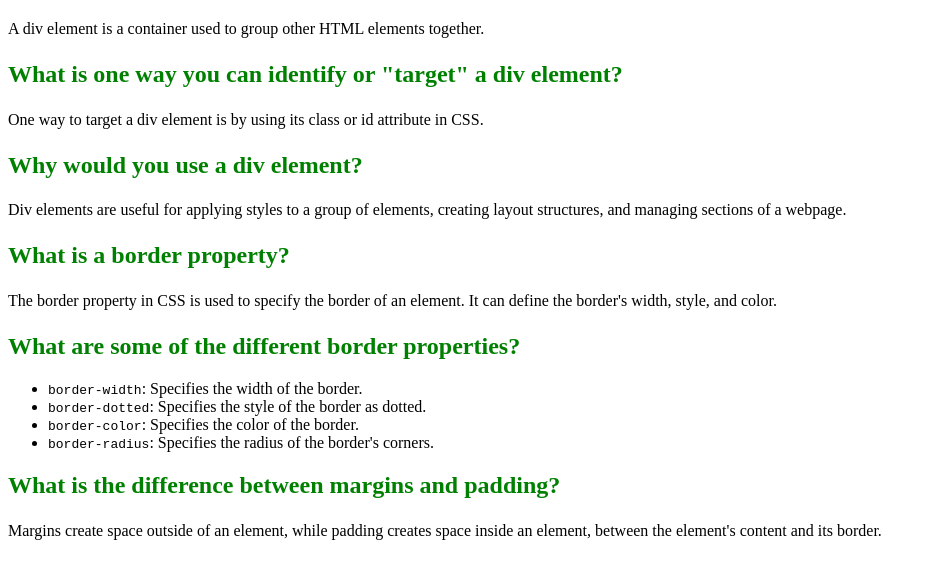
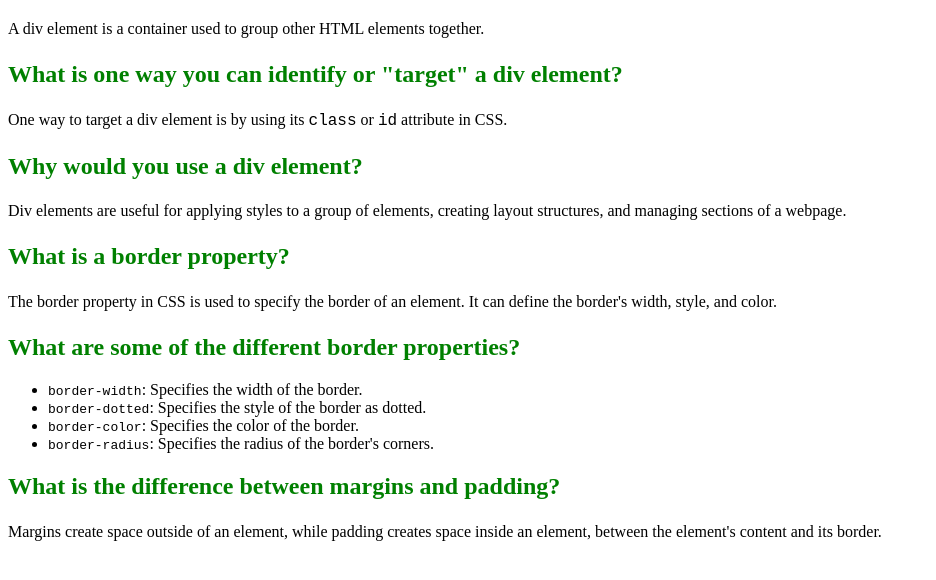
Before and after one commit to jerrf010/jerrf010.github.io, a plain HTML site: page CSS Introduction/csslesson2.html in a window 1280 px wide. Shown: the part 110-690 px from the top of the page, without its empty margins (0-936 px from the left). Drawn offline with Linux system fonts and the light colour scheme.

Commit message:
Updated: 2024-06-26 20:28:21 +0000

```diff
--- a/CSS Introduction/csslesson2.html
+++ b/CSS Introduction/csslesson2.html
@@ -12,7 +12,7 @@
     <p>A div element is a container used to group other HTML elements together.</p>
 
     <h2>What is one way you can identify or "target" a div element?</h2>
-    <p>One way to target a div element is by using its class or id attribute in CSS.</p>
+    <p>One way to target a div element is by using its <code>class</code> or <code>id</code> attribute in CSS.</p>
 
     <h2>Why would you use a div element?</h2>
     <p>Div elements are useful for applying styles to a group of elements, creating layout structures, and managing sections of a webpage.</p>
```
